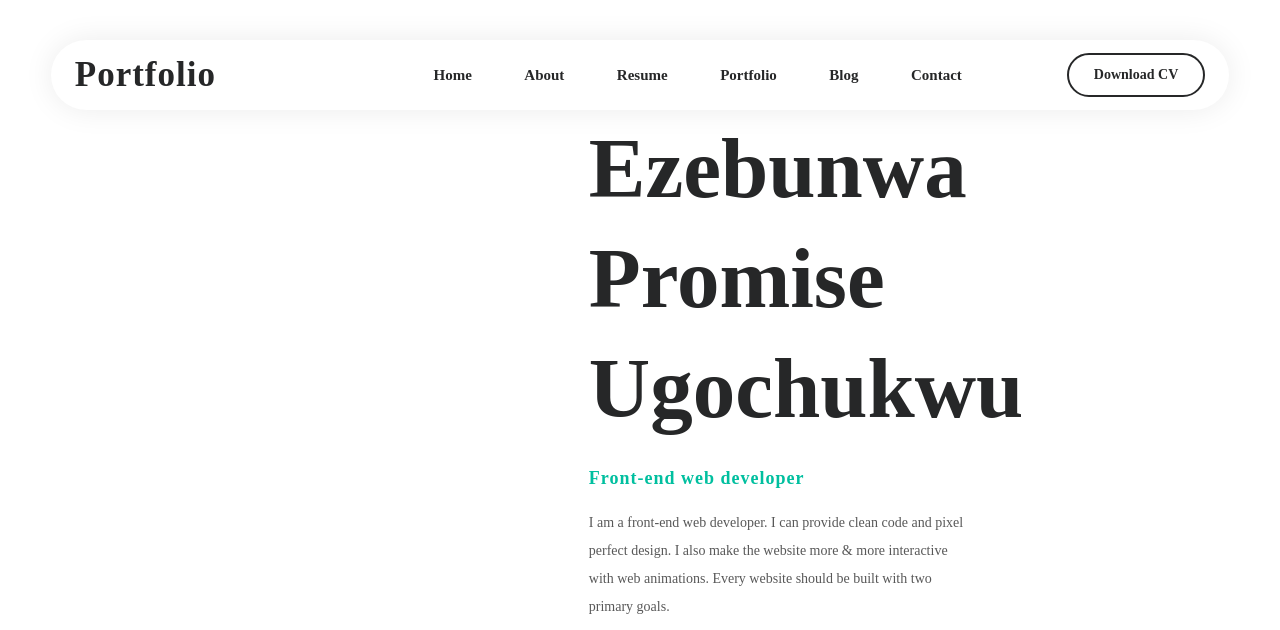
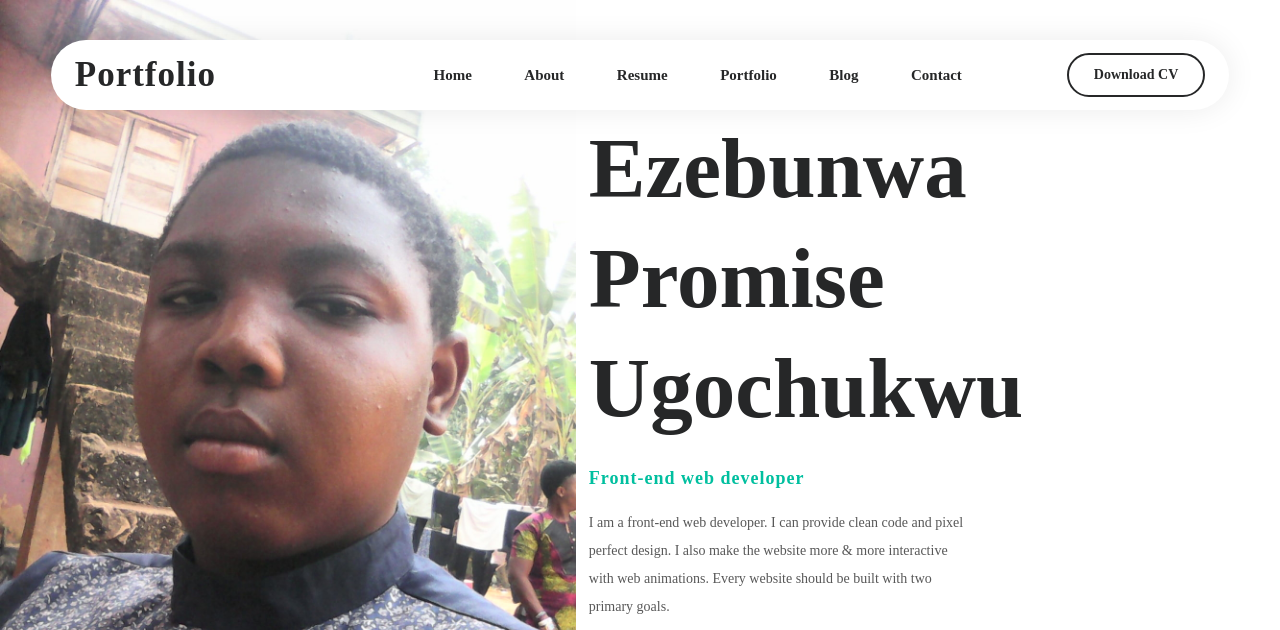
Before and after one commit to Ugochukwupromiseihechi/portfoilo-1, a plain HTML site: page index.html in a window 1280 px wide. Shown: the top 630 px of the page. Drawn offline with Linux system fonts and the light colour scheme; the site is published under a folder, as on GitHub Pages, so addresses that start at the root find nothing.

Commit message:
Update index.html

```diff
--- a/index.html
+++ b/index.html
@@ -27,7 +27,7 @@
         </header>
 
         <div class="bg">
-            <img src="/image/IMG_20171231_093701.jpg" alt="">
+            <img src="image/IMG_20171231_093701.jpg" alt="">
         </div>
 
         <div class="content">
```
